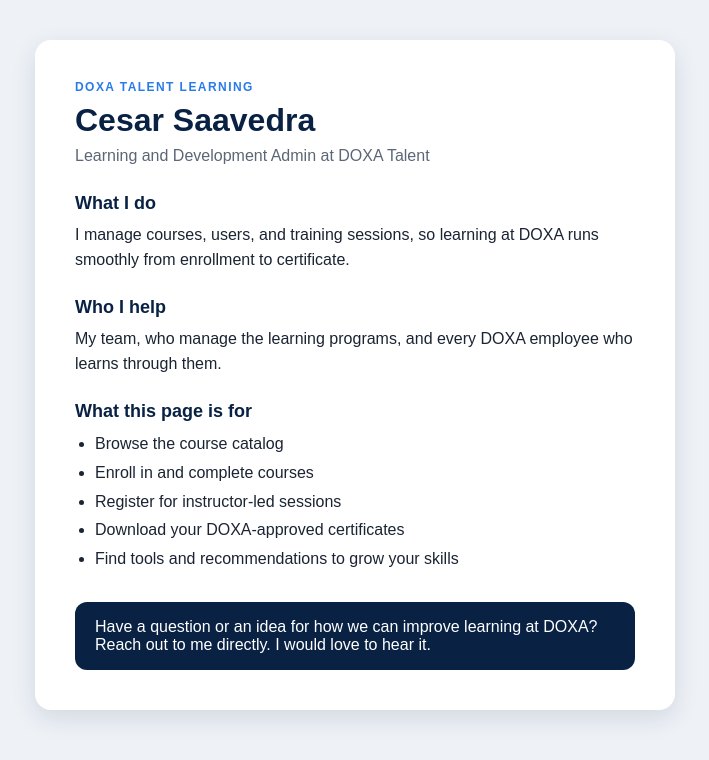
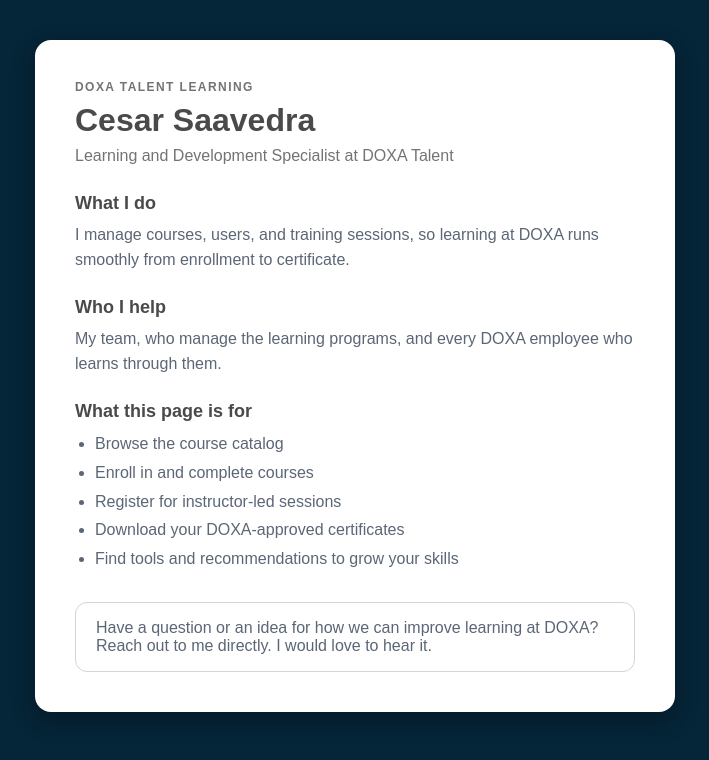
Before and after one commit to Cesar-Au-Saavedra/doxa-test-2, a plain HTML site: page index.html in a window 1280 px wide. Shown: the whole page, without its empty margins (285-994 px from the left). Drawn offline with Linux system fonts and the light colour scheme.

Commit message:
Refactor styles and update role title in index.html
Updated styles for body, card, and text elements. Changed role title and adjusted background and text colors.

```diff
--- a/index.html
+++ b/index.html
@@ -9,8 +9,8 @@
   body {
     margin: 0;
     font-family: Arial, Helvetica, sans-serif;
-    background: #eef2f7;
-    color: #1a2433;
+    background: #052538;
+    color: #5b6676;
     display: flex;
     justify-content: center;
     padding: 40px 16px;
@@ -21,25 +21,26 @@
     width: 100%;
     border-radius: 16px;
     padding: 40px;
-    box-shadow: 0 8px 24px rgba(9, 34, 68, 0.12);
+    box-shadow: 0 8px 24px rgba(0, 0, 0, 0.3);
   }
   .tag {
     font-size: 12px;
     letter-spacing: 0.12em;
     text-transform: uppercase;
-    color: #287be8;
+    color: #737373;
     font-weight: bold;
   }
-  h1 { margin: 8px 0 4px; font-size: 32px; color: #092244; }
-  .role { margin: 0 0 24px; color: #5b6676; font-size: 16px; }
-  h2 { font-size: 18px; color: #092244; margin: 24px 0 8px; }
+  h1 { margin: 8px 0 4px; font-size: 32px; color: #4a4a4a; }
+  .role { margin: 0 0 24px; color: #737373; font-size: 16px; }
+  h2 { font-size: 18px; color: #4a4a4a; margin: 24px 0 8px; }
   p { line-height: 1.6; margin: 0 0 12px; }
   ul { padding-left: 20px; margin: 0; line-height: 1.8; }
   .contact {
     margin-top: 28px;
     padding: 16px 20px;
-    background: #092244;
-    color: #ffffff;
+    background: #ffffff;
+    color: #5b6676;
+    border: 1px solid #d4d4d4;
     border-radius: 12px;
     font-size: 16px;
   }
@@ -49,7 +50,7 @@
   <div class="card">
     <div class="tag">DOXA Talent Learning</div>
     <h1>Cesar Saavedra</h1>
-    <p class="role">Learning and Development Admin at DOXA Talent</p>
+    <p class="role">Learning and Development Specialist at DOXA Talent</p>
 
     <h2>What I do</h2>
     <p>I manage courses, users, and training sessions, so learning at DOXA runs smoothly from enrollment to certificate.</p>
```
